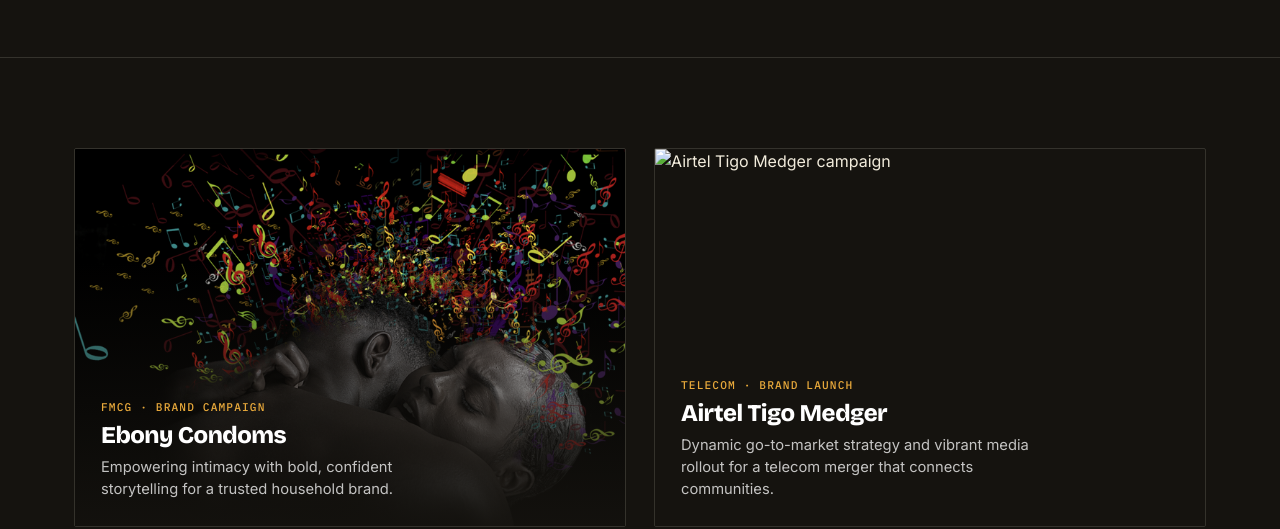
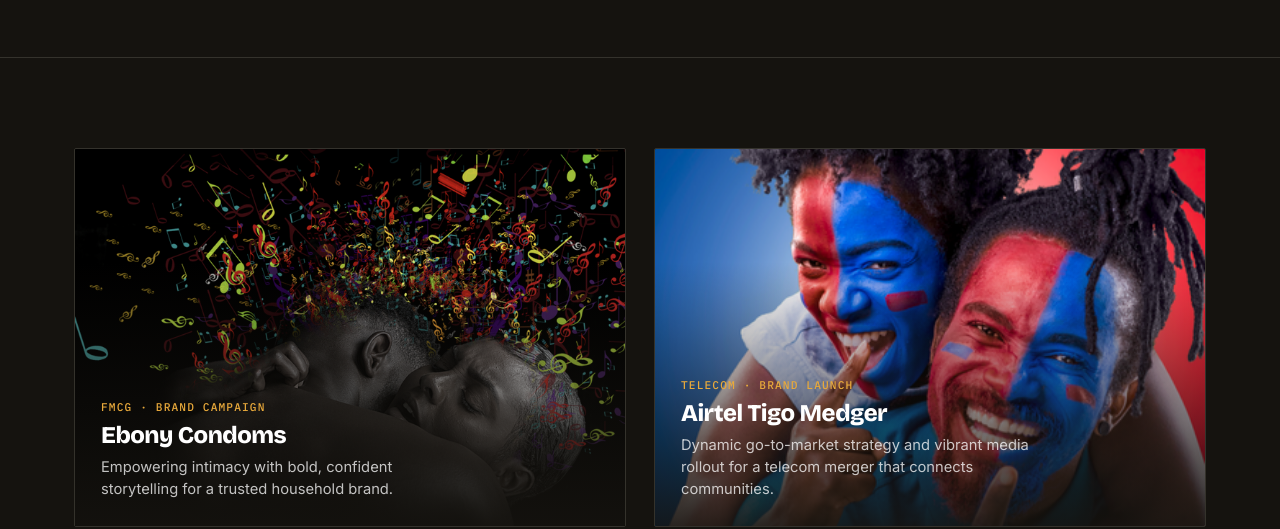
Before and after one commit to EmeraldKingg/INSEL, a website: page case-studies.html in a window 1280 px wide. Shown: the part 436-965 px from the top of the page. Drawn offline with nearby package versions, Linux system fonts and the light colour scheme.

Commit message:
Fix image source path for Airtel Tigo Medger

```diff
--- a/case-studies.html
+++ b/case-studies.html
@@ -65,7 +65,7 @@
       </div>
 
       <div class="cs-card">
-        <img src="pictures/airteltigo2.png" alt="Airtel Tigo Medger campaign">
+        <img src="airteltigo2.png" alt="Airtel Tigo Medger campaign">
         <div class="cs-shade"></div>
         <div class="cs-body">
           <div class="cs-eyebrow">Telecom · Brand Launch</div>
```
